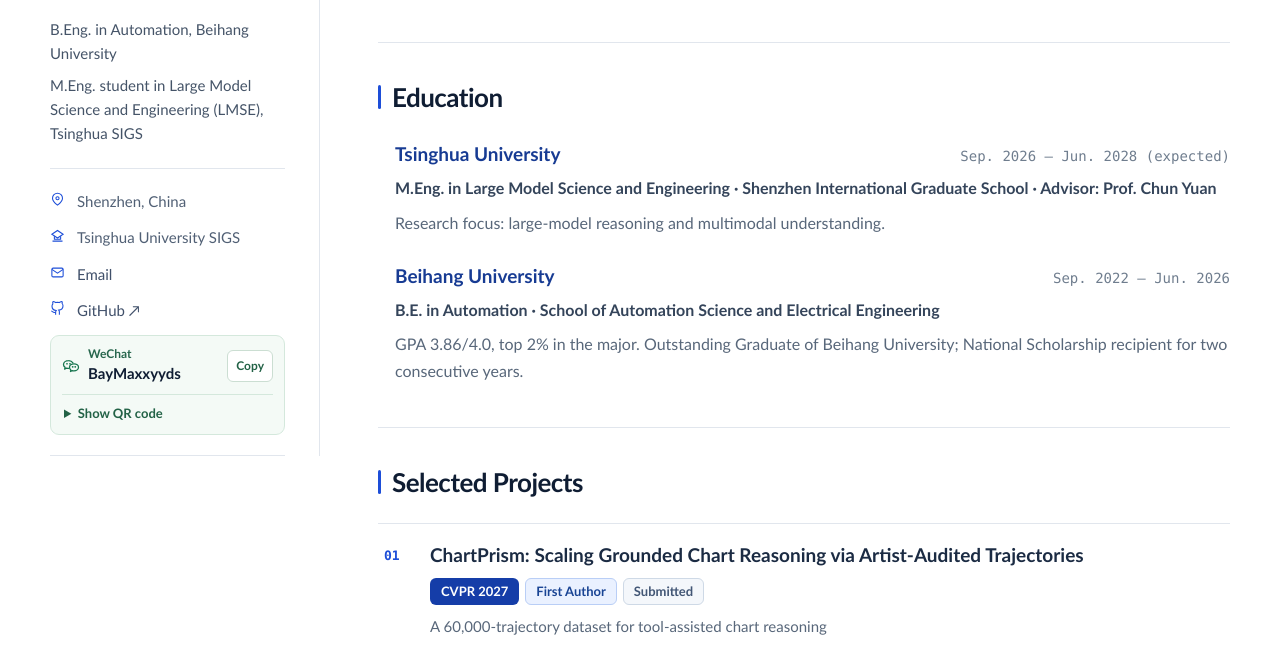
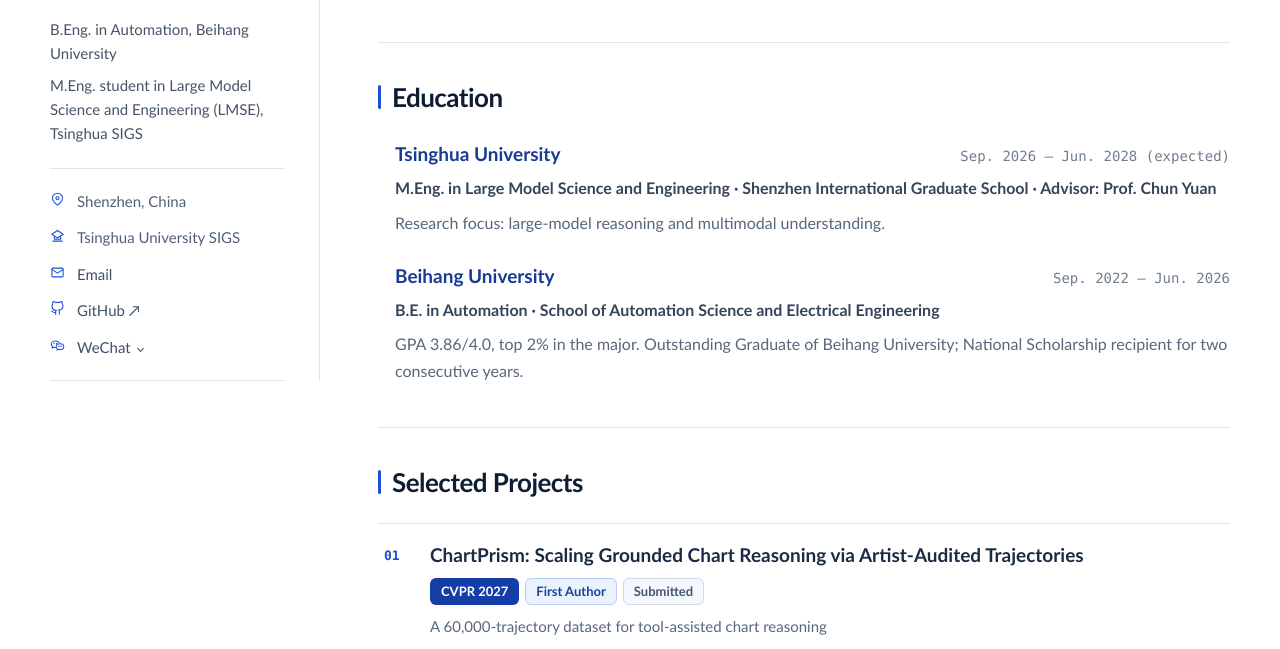
Before and after one commit to BaymaxTHU/BaymaxTHU.github.io, a plain HTML site: page site/index.html in a window 1280 px wide. Shown: the part 443-1092 px from the top of the page. Drawn offline with Linux system fonts and the light colour scheme.

Commit message:
Match WeChat entry to sidebar contact links

```diff
--- a/site/assets/css/main.css
+++ b/site/assets/css/main.css
@@ -123,63 +123,54 @@ a:hover { color: var(--accent-dark); }
 }
 .profile-meta li { display: grid; grid-template-columns: 18px 1fr; align-items: start; gap: 9px; color: #516075; font-size: 15px; }
 .profile-meta svg { width: 15px; height: 15px; margin-top: 3px; color: var(--accent); stroke-width: 1.7; }
-.profile-meta a { color: #40506a; }
-.profile-meta .wechat-contact {
-  grid-column: 1 / -1;
-  grid-template-columns: minmax(0, 1fr);
-  gap: 0;
-  padding: 10px 11px;
-  border: 1px solid #d4e8dc;
-  border-radius: 9px;
-  background: #f4faf6;
-}
-.wechat-account {
-  display: grid;
-  grid-template-columns: 18px minmax(0, 1fr) auto;
-  align-items: center;
-  gap: 8px;
-}
-.wechat-account svg { width: 18px; height: 18px; margin: 0; color: #16754e; }
-.wechat-label { display: block; color: #27664d; font-size: 12px; font-weight: 700; line-height: 1.25; }
-.wechat-id { color: var(--heading); font-size: 15px; font-weight: 700; overflow-wrap: anywhere; }
-.wechat-copy {
-  min-height: 32px;
-  padding: 4px 8px;
-  border: 1px solid #cbded2;
-  border-radius: 6px;
-  background: var(--paper);
-  color: #226246;
-  font: inherit;
-  font-size: 12px;
-  font-weight: 700;
+.profile-meta a, .wechat-details summary { color: #40506a; }
+.wechat-details { min-width: 0; }
+.wechat-details summary {
+  width: fit-content;
+  list-style: none;
   cursor: pointer;
 }
-.wechat-copy:hover { background: #e8f4eb; }
-.wechat-copy:focus-visible { outline: 2px solid #16754e; outline-offset: 2px; }
-.wechat-status { padding-left: 26px; color: #226246; font-size: 12px; }
-.wechat-status:not(:empty) { margin-top: 5px; }
-.wechat-qr { margin-top: 8px; border-top: 1px solid #d4e8dc; }
-.wechat-qr summary {
-  padding: 7px 0 0 2px;
-  color: #226246;
+.wechat-details summary::-webkit-details-marker { display: none; }
+.wechat-details summary::after {
+  display: inline-block;
+  margin-left: 7px;
+  border: solid currentColor;
+  border-width: 0 1px 1px 0;
+  padding: 2px;
+  content: "";
+  transform: translateY(-2px) rotate(45deg);
+}
+.wechat-details[open] summary::after { transform: rotate(225deg); }
+.wechat-details summary:hover, .wechat-copy:hover { color: var(--accent); }
+.wechat-details :focus-visible { outline: 2px solid var(--accent); outline-offset: 2px; }
+.wechat-account {
+  display: flex;
+  flex-wrap: wrap;
+  align-items: center;
+  gap: 4px 8px;
+  margin-top: 6px;
   font-size: 13px;
-  font-weight: 700;
+}
+.wechat-id { overflow-wrap: anywhere; }
+.wechat-copy {
+  padding: 2px 6px;
+  border: 1px solid var(--line);
+  border-radius: 4px;
+  background: var(--paper);
+  color: inherit;
+  font: inherit;
   cursor: pointer;
 }
-.wechat-qr summary:hover { color: #124530; }
-.wechat-qr a {
-  display: block;
-  width: min(100%, 240px);
-  margin: 8px auto 0;
-}
+.wechat-status:empty { display: none; }
+.wechat-status { display: block; margin-top: 4px; font-size: 12px; }
+.wechat-qr { display: block; width: min(100%, 190px); margin-top: 8px; }
 .wechat-qr img {
   display: block;
   width: 100%;
   height: auto;
-  border: 1px solid #d4e8dc;
-  border-radius: 7px;
+  border: 1px solid var(--line);
+  border-radius: 4px;
 }
-.wechat-qr :focus-visible { outline: 2px solid #16754e; outline-offset: 2px; }
 .content { min-width: 0; padding-top: 4px; }
 .anchor { scroll-margin-top: calc(var(--nav-height) + 24px); }
 .intro { padding: 0 0 40px; }
@@ -308,6 +299,7 @@ a:hover { color: var(--accent-dark); }
   .profile .cn-name, .profile .keywords { margin-bottom: 3px; text-align: left; }
   .profile .bio { grid-column: 1 / -1; margin: 17px 0 0; }
   .profile-meta { grid-column: 1 / -1; grid-template-columns: repeat(2, 1fr); margin-top: 17px; }
+  .wechat-contact:has(.wechat-details[open]) { grid-column: 1 / -1; }
   .content { padding-top: 31px; }
   .intro { padding-bottom: 35px; }
   .section { padding: 34px 0 38px; }
--- a/site/index.html
+++ b/site/index.html
@@ -13,7 +13,7 @@
   <meta property="og:description" content="Large Language Models · Generative AI · Multimodal Perception">
   <meta property="og:url" content="https://baymaxthu.github.io/">
   <meta property="og:image" content="https://baymaxthu.github.io/assets/img/og.png">
-  <link rel="stylesheet" href="assets/css/main.css?v=publication-status">
+  <link rel="stylesheet" href="assets/css/main.css?v=contact-details">
 </head>
 <body>
   <header class="masthead">
@@ -61,22 +61,19 @@
           <a href="https://github.com/BaymaxTHU" target="_blank" rel="noreferrer">GitHub ↗</a>
         </li>
         <li class="wechat-contact">
-          <div class="wechat-account">
           <svg viewBox="0 0 24 24" fill="none" stroke="currentColor" stroke-linecap="round" stroke-linejoin="round" aria-hidden="true">
             <path d="M14.6 7.7a6.7 6.7 0 0 0-5.8-3C5.1 4.7 2 7 2 10c0 1.5.8 2.9 2.1 3.8l-.6 2.4 2.8-1.5a9 9 0 0 0 2.5.4"/>
             <path d="M22 13.8c0 2.6-2.7 4.7-6 4.7-.8 0-1.6-.1-2.3-.4l-2.4 1.3.5-2.1a4.3 4.3 0 0 1-1.8-3.5c0-2.6 2.7-4.7 6-4.7s6 2.1 6 4.7Z"/>
             <path d="M6.6 9h.1m3.9 0h.1m3.5 4.1h.1m3.3 0h.1" stroke-width="2.3"/>
           </svg>
-            <div>
-              <span class="wechat-label">WeChat</span>
+          <details class="wechat-details">
+            <summary>WeChat</summary>
+            <div class="wechat-account">
               <span class="wechat-id">BayMaxxyyds</span>
-            </div>
               <button class="wechat-copy" type="button" aria-label="Copy WeChat ID" hidden>Copy</button>
             </div>
             <span class="wechat-status" role="status" data-copied="WeChat ID copied" data-fallback="WeChat ID selected. Copy it manually."></span>
-          <details class="wechat-qr">
-            <summary>Show QR code</summary>
-            <a href="assets/img/wechat-qr.png">
+            <a class="wechat-qr" href="assets/img/wechat-qr.png">
               <img src="assets/img/wechat-qr.png" alt="WeChat QR code for BayMaxxyyds" width="736" height="736" loading="lazy">
             </a>
           </details>
```
Also changed, not shown: site/zh/index.html (+5 -8 lines). Lines whose indentation alone changed are shown as unchanged.
